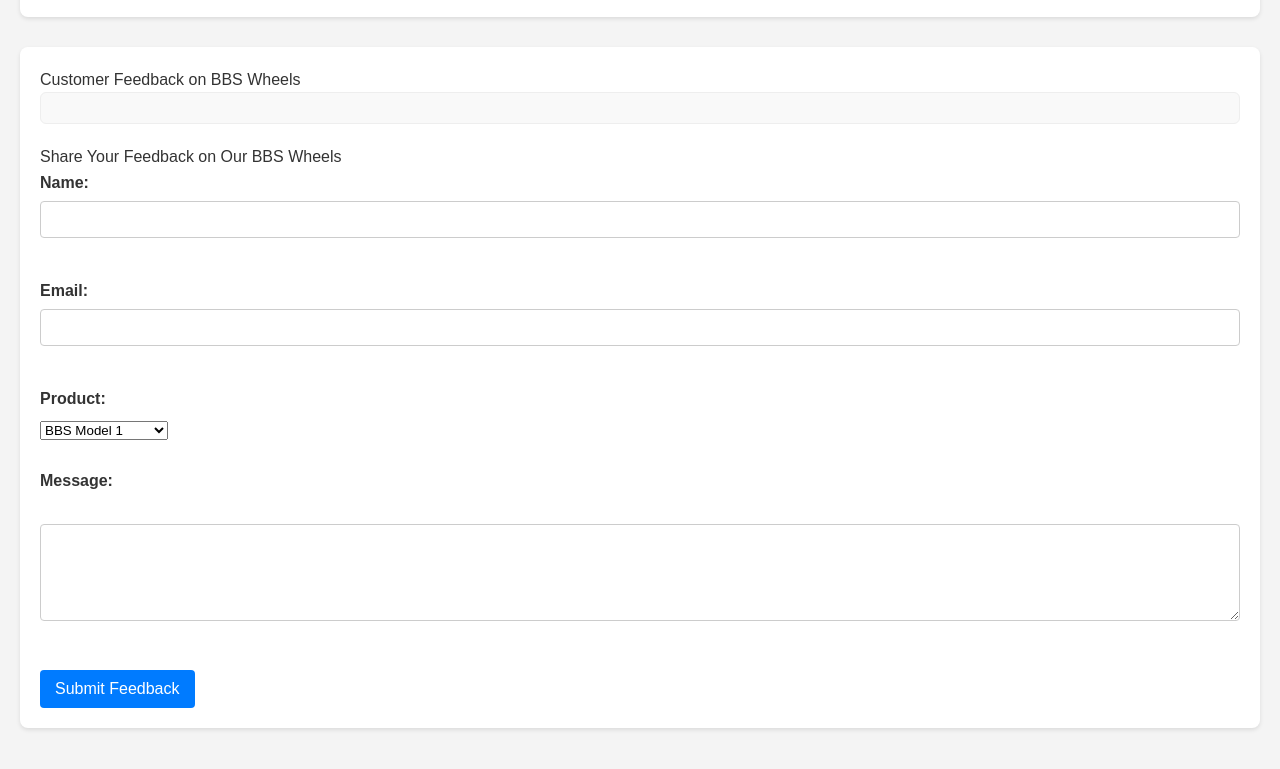
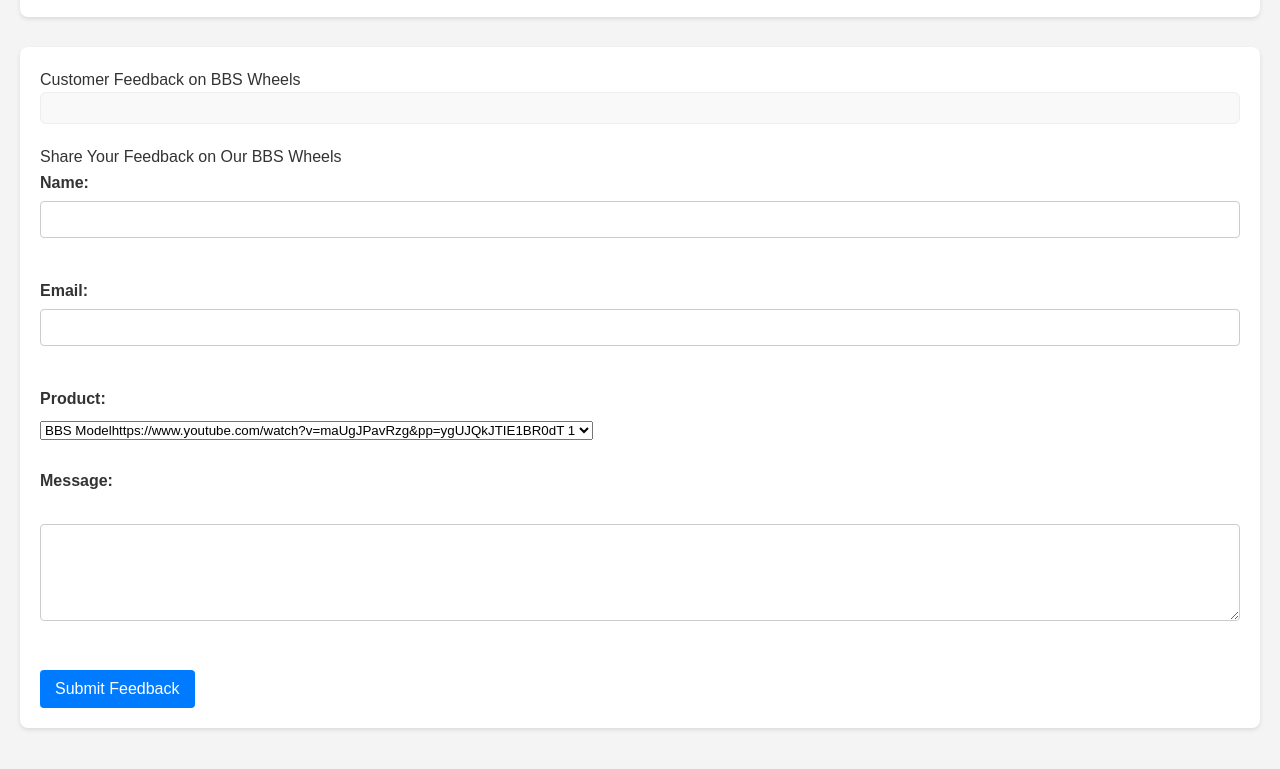
Before and after one commit to Kgosi24-062/bida24-062, a plain HTML site: page index.html in a window 1280 px wide. Shown: the part 1903-2672 px from the top of the page. Drawn offline with Linux system fonts and the light colour scheme.

Commit message:
COMMIT CHANGE

```diff
--- a/index.html
+++ b/index.html
@@ -83,7 +83,7 @@
                 <input type="email" id="email" name="email" required><br><br>
                 <label for="product">Product:</label>
                 <select id="product" name="product">
-                    <option value="BBS Model 1">BBS Model 1</option>
+                    <option value="">BBS Modelhttps://www.youtube.com/watch?v=maUgJPavRzg&pp=ygUJQkJTIE1BR0dT 1</option>
                     <option value="BBS Model 2">BBS Model 2</option>
                     <option value="BBS Model 3">BBS Model 3</option>
                     <option value="Other">Other BBS Wheel</option>
```
